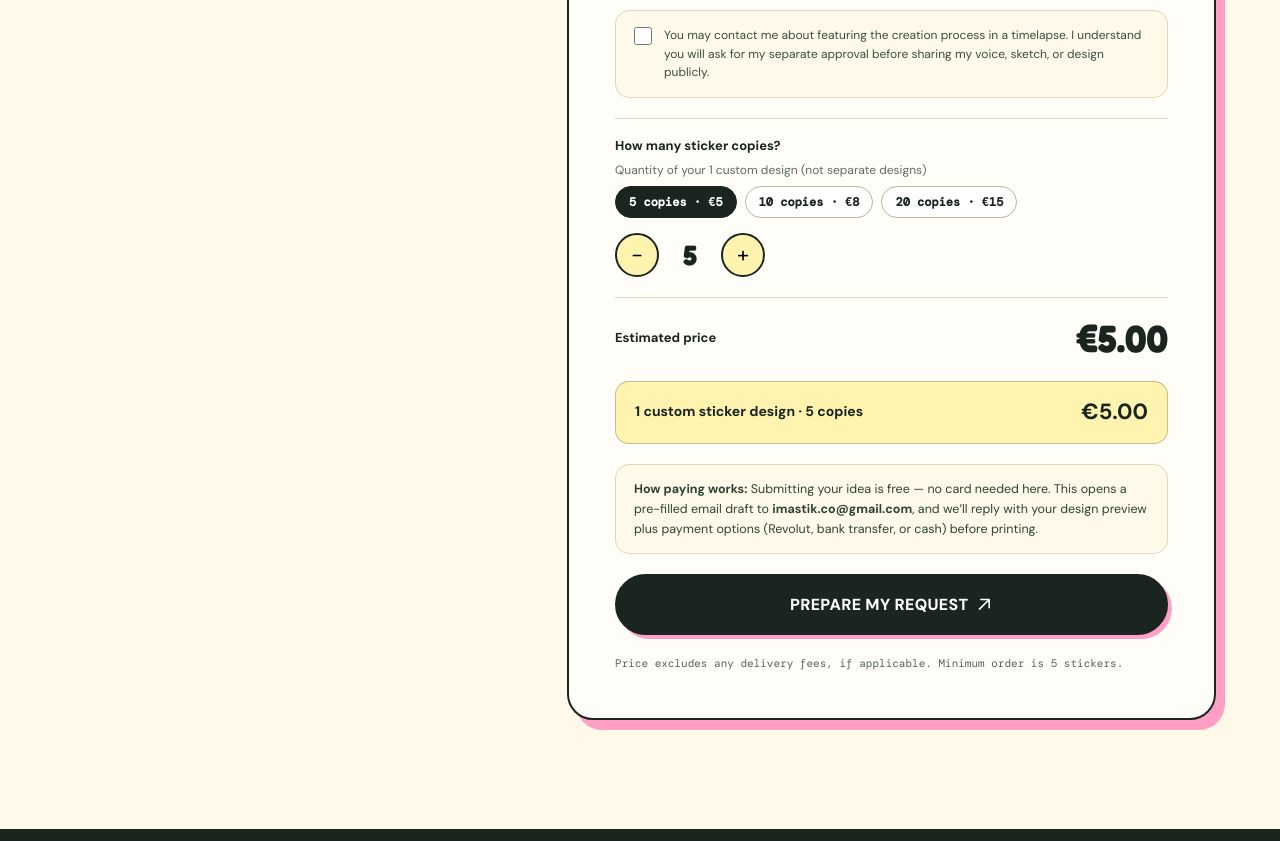
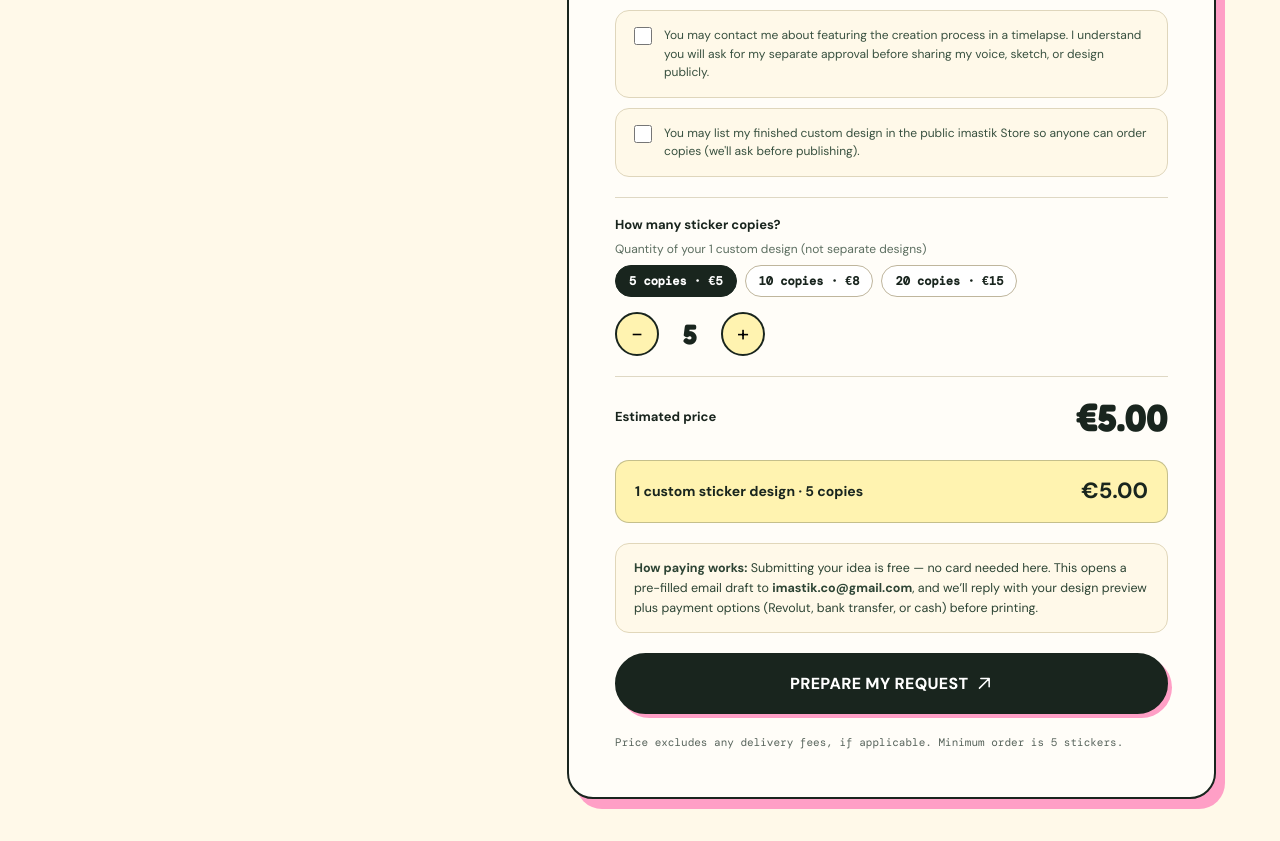
Before and after one commit to stepanbebenin-alt/stick, a website: page public/index.html in a window 1280 px wide. Shown: the part 7202-8043 px from the top of the page. Drawn offline with nearby package versions, Linux system fonts and the light colour scheme; no server answers; a web font is replaced by a local one.

Commit message:
Restore public Store listing permission checkbox in order form

```diff
--- a/public/css/styles.css
+++ b/public/css/styles.css
@@ -1942,6 +1942,10 @@ header nav a.nav-cta:hover {
   line-height: 1.55;
   color: #38503f;
   cursor: pointer;
+}
+
+.timelapse-consent + .timelapse-consent {
+  margin-top: 10px;
 }
 
 .timelapse-consent input {
--- a/public/index.html
+++ b/public/index.html
@@ -719,6 +719,14 @@
                 separate approval before sharing my voice, sketch, or design publicly.
               </span>
             </label>
+
+            <label class="timelapse-consent">
+              <input name="store_permission" type="checkbox" value="yes" />
+              <span>
+                You may list my finished custom design in the public imastik Store so anyone can order copies (we'll
+                ask before publishing).
+              </span>
+            </label>
           </div>
 
           <div class="qty-row">
```
Also changed, not shown: test/server.test.js (+2 -0 lines).
